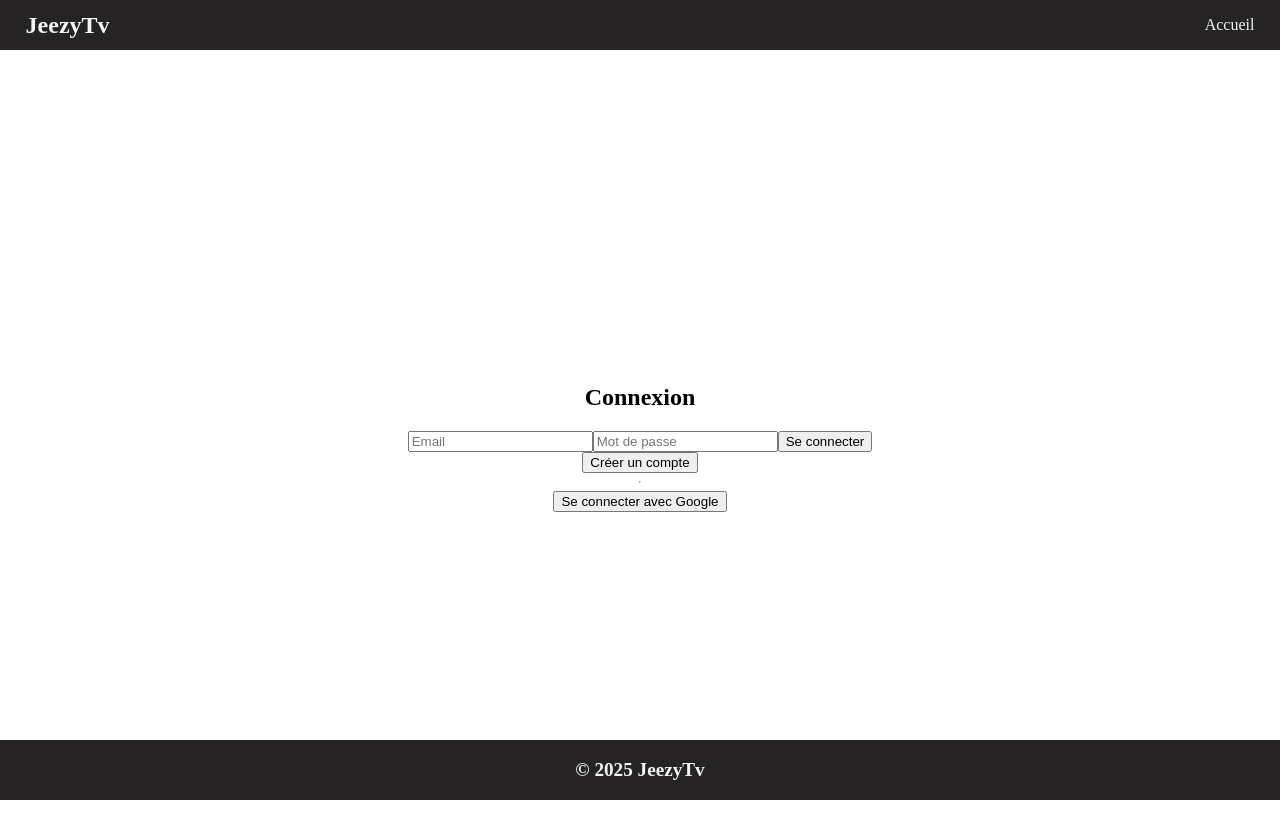
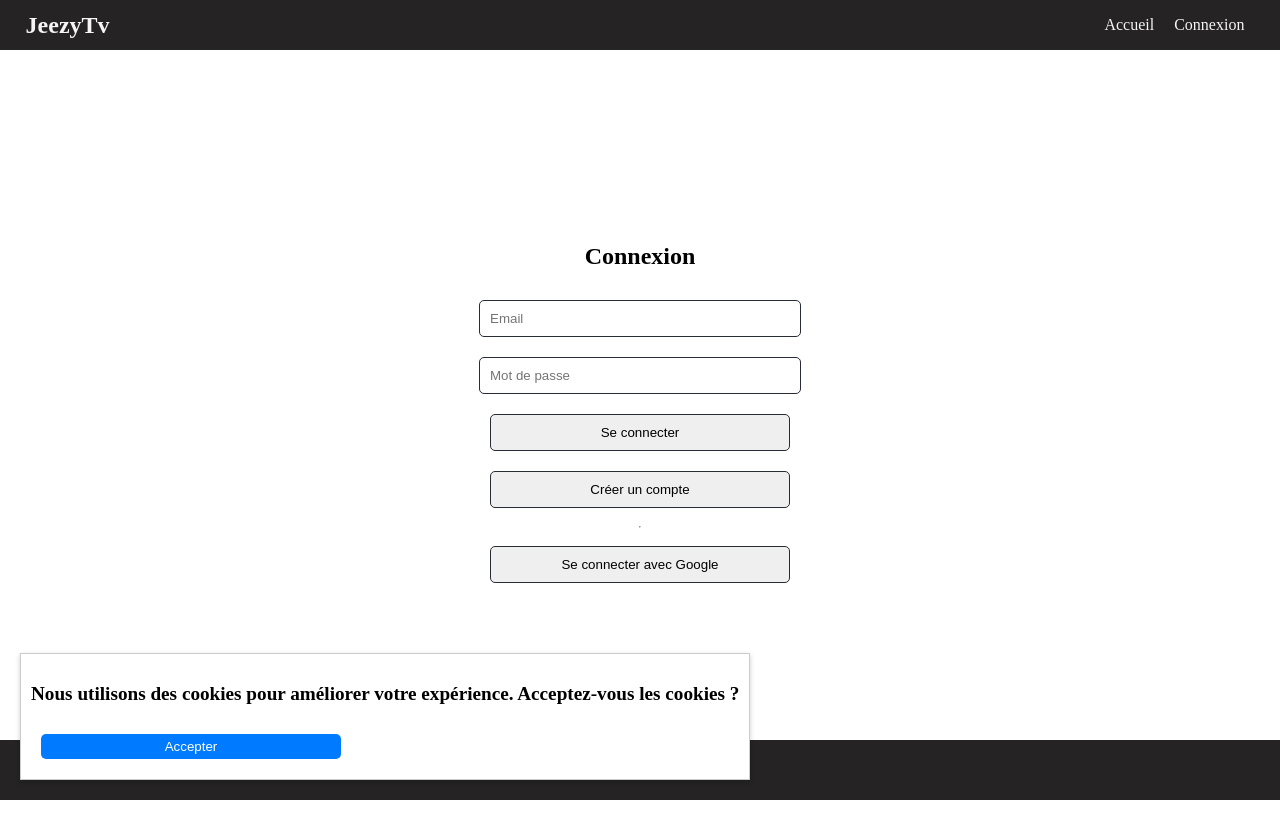
Before and after one commit to 7S-Coder/MyJTV, a React (Vite) app: page /login in a window 1280 px wide. Shown: the top 838 px of the page. After the commit the page ends 800 px from the top, so only its background shows below. Built offline with nearby package versions, Linux system fonts and the light colour scheme; no server answers.

Commit message:
update auth logic

```diff
--- a/package.json
+++ b/package.json
@@ -10,6 +10,7 @@
     "preview": "vite preview"
   },
   "dependencies": {
+    "js-cookie": "^3.0.5",
     "livekit-server-sdk": "^2.10.2",
     "react": "^19.0.0",
     "react-dom": "^19.0.0",
--- a/src/App.jsx
+++ b/src/App.jsx
@@ -1,5 +1,5 @@
 import React from 'react';
-import { BrowserRouter as Router, Route, Routes, Navigate } from 'react-router-dom';
+import { BrowserRouter as Router, Route, Routes } from 'react-router-dom';
 import './App.scss';
 import Home from './pages/Home.jsx';
 import Error from './components/Error.jsx';
@@ -7,19 +7,10 @@ import Navbar from './components/Navbar.jsx';
 import Footer from './components/Footer.jsx';
 import Admin from './pages/Admin.jsx';
 import { StreamProvider } from './context/StreamContext.jsx';
-import { AuthProvider, useAuth } from './context/AuthContext.jsx';
+import { AuthProvider } from './context/AuthContext.jsx';
 import Auth from './pages/Auth.jsx';
-import { auth, signInWithGoogle } from './firebase/firebaseConfig';
-
-const ProtectedRoute = ({ children }) => {
-    const user = auth.currentUser;
-
-    if (!user) {
-        return <Navigate to="/signup" />;
-    }
-
-    return children;
-};
+import { signInWithGoogle } from './firebase/firebaseConfig';
+import ProtectedRoute from './components/ProtectedRoute.jsx'; // Utilisez uniquement cette version
 
 const SignUp = () => {
     return (
@@ -37,7 +28,14 @@ function App() {
                 <Router>
                     <Navbar />
                     <Routes>
-                        <Route path="/" element={<Home />} />
+                        <Route
+                            path="/"
+                            element={
+                                <ProtectedRoute>
+                                    <Home />
+                                </ProtectedRoute>
+                            }
+                        />
                         <Route
                             path="/admin"
                             element={
@@ -46,7 +44,14 @@ function App() {
                                 </ProtectedRoute>
                             }
                         />
-                        <Route path="/protected" element={<ProtectedRoute><div>Contenu protégé</div></ProtectedRoute>} />
+                        <Route
+                            path="/protected"
+                            element={
+                                <ProtectedRoute>
+                                    <div>Contenu protégé</div>
+                                </ProtectedRoute>
+                            }
+                        />
                         <Route path="/signup" element={<SignUp />} />
                         <Route path="/login" element={<Auth />} />
                         <Route path="*" element={<Error />} />
--- a/src/App.scss
+++ b/src/App.scss
@@ -8,13 +8,54 @@ body {
   padding-top: 30px;
 
 }
+
+// css pour l'auth et sign-up
+
+.auth-container {
+
+  form {
+    display: flex;
+    flex-direction: column;
+    align-items: center;
+    justify-content: center;
+    width: 100%;
+
+
+  }
+
+  input {
+    width: 300px;
+    margin: 10px;
+    padding: 10px;
+    border-radius: 5px;
+    border: 0.1em solid #282c34;
+  }
+
+
+
+}
+
+button {
+  width: 300px;
+  margin: 10px;
+  padding: 10px;
+  border-radius: 5px;
+  border: 0.1em solid #282c34;
+}
+
+button:hover {
+  background-color: #282c34;
+  color: whitesmoke;
+  cursor: pointer;
+}
 .centered-container {
   display: flex;
   flex-direction: column;
   justify-content: center;
   align-items: center;
-  height: 100vh;
+  height: calc(100vh - 60px);
 }
+
 
 
 
@@ -27,3 +68,28 @@ li {
   list-style-type: none;
 
 }
+
+.cookies-popup {
+    position: fixed;
+    bottom: 20px;
+    left: 20px;
+    background: #fff;
+    border: 1px solid #ccc;
+    padding: 10px;
+    box-shadow: 0 2px 5px rgba(0, 0, 0, 0.2);
+    z-index: 1000;
+}
+
+.cookies-popup button {
+    margin-top: 10px;
+    padding: 5px 10px;
+    background: #007bff;
+    color: #fff;
+    border: none;
+    cursor: pointer;
+}
+
+.user-menu {
+    position: relative;
+    cursor: pointer;
+}
--- a/src/components/Navbar.jsx
+++ b/src/components/Navbar.jsx
@@ -1,13 +1,57 @@
-import React from 'react';
+import React, { useState, useEffect } from 'react';
+import { Link, useNavigate } from 'react-router-dom';
+import Cookies from 'js-cookie';
 import '../css/Navbar.scss';
+import { auth } from '../firebase/firebaseConfig';
+import { onAuthStateChanged } from 'firebase/auth';
 
 const Navbar = () => {
+    const [menuOpen, setMenuOpen] = useState(false);
+    const [user, setUser] = useState(null);
+    const navigate = useNavigate(); // Hook pour la navigation
+
+    useEffect(() => {
+        // Écoute les changements d'état de l'utilisateur
+        const unsubscribe = onAuthStateChanged(auth, (currentUser) => {
+            if (currentUser) {
+                setUser({
+                    email: currentUser.email,
+                    uid: currentUser.uid,
+                });
+                Cookies.set('user', JSON.stringify({ email: currentUser.email, uid: currentUser.uid }), { expires: 7 });
+            } else {
+                setUser(null);
+                Cookies.remove('user');
+                navigate('/login'); // Redirige vers la page de connexion après déconnexion
+            }
+        });
+
+        // Nettoyage de l'écouteur
+        return () => unsubscribe();
+    }, [navigate]);
+
+    const handleLogout = () => {
+        auth.signOut();
+        setMenuOpen(false); // Ferme le menu après la déconnexion
+    };
+
     return (
         <nav>
             <h1>JeezyTv</h1>
             <ul>
-        <li><a href="/">Accueil</a></li>
-        {/* <li><a href="#">Chat</a></li> */}
+                <li><Link to="/">Accueil</Link></li>
+                {user ? (
+                    <li className="user-menu" onClick={() => setMenuOpen(!menuOpen)}>
+                        {user.email}
+                        {menuOpen && (
+                            <div className="dropdown-menu">
+                                <button onClick={handleLogout}>Déconnexion</button>
+                            </div>
+                        )}
+                    </li>
+                ) : (
+                    <li><Link to="/login">Connexion</Link></li>
+                )}
             </ul>
         </nav>
     );
--- a/src/components/ProtectedRoute.js
+++ b/src/components/ProtectedRoute.jsx
@@ -6,7 +6,7 @@ const ProtectedRoute = ({ children }) => {
     const user = auth.currentUser;
 
     if (!user) {
-        return <Navigate to="/signup" />;
+        return <Navigate to="/login" />;
     }
 
     return children;
--- a/src/css/Navbar.scss
+++ b/src/css/Navbar.scss
@@ -11,4 +11,42 @@ nav {
     align-items: center;
     padding: 0 2vw;
     color: whitesmoke;
+
+    ul {
+        display: flex;
+        list-style-type: none;
+
+        li {
+        margin: 0 10px;
+
+        }
+    }
+
+    .dropdown-menu {
+        position: absolute;
+        top: 100%;
+        right: 0;
+        margin-top: 16px;
+        background: rgb(37, 35, 35);
+        padding: 10px;
+        box-shadow: 0 2px 5px rgba(0, 0, 0, 0.2);
+        padding: 0;
+        z-index: 1000;
+
+        button {
+            background-color: inherit;
+            color: whitesmoke;
+            border: none;
+            margin: 0;
+            border-radius: 0;
+        }
+
+        li, button:hover {
+            background-color: white;
+            color: rgb(37, 35, 35);
+            cursor: pointer;
+        }
+    }
+
+
 }
--- a/src/firebase/firebaseConfig.js
+++ b/src/firebase/firebaseConfig.js
@@ -1,5 +1,6 @@
 import { initializeApp } from 'firebase/app';
 import { getAuth, GoogleAuthProvider, signInWithPopup } from 'firebase/auth';
+import Cookies from 'js-cookie';
 
 const firebaseConfig = {
     apiKey: import.meta.env.VITE_FIREBASE_API_KEY,
@@ -17,10 +18,24 @@ export const auth = getAuth(app);
 // Fonction pour la connexion Google
 const googleProvider = new GoogleAuthProvider();
 
+// Fonction pour stocker les données utilisateur dans des cookies
+export const setUserCookies = (user) => {
+    const userData = {
+        email: user.email,
+        uid: user.uid,
+    };
+    Cookies.set('user', JSON.stringify(userData), { expires: 7 }); // Expire dans 7 jours
+};
+
+export const clearUserCookies = () => {
+    Cookies.remove('user');
+};
+
 export const signInWithGoogle = async () => {
     try {
         const result = await signInWithPopup(auth, googleProvider);
         console.log('Utilisateur connecté :', result.user);
+        setUserCookies(result.user); // Stocke les données utilisateur dans les cookies
     } catch (error) {
         console.error('Erreur lors de la connexion Google :', error);
     }
--- a/src/pages/Auth.jsx
+++ b/src/pages/Auth.jsx
@@ -1,27 +1,50 @@
 import React, { useState } from 'react';
 import { auth, signInWithGoogle } from '../firebase/firebaseConfig';
 import { createUserWithEmailAndPassword, signInWithEmailAndPassword } from 'firebase/auth';
+import Cookies from 'js-cookie';
+import { setUserCookies } from '../firebase/firebaseConfig';
+import { useNavigate } from 'react-router-dom';
 
 const Auth = () => {
   const [email, setEmail] = useState('');
   const [password, setPassword] = useState('');
   const [isLogin, setIsLogin] = useState(true);
+  const [cookiesAccepted, setCookiesAccepted] = useState(Cookies.get('cookiesAccepted') === 'true');
+  const navigate = useNavigate(); // Hook pour la navigation
 
   const handleSubmit = async (e) => {
     e.preventDefault();
+    if (!cookiesAccepted) {
+      alert('Vous devez accepter les cookies pour continuer.');
+      return;
+    }
     try {
+      let userCredential;
       if (isLogin) {
-        await signInWithEmailAndPassword(auth, email, password);
+        userCredential = await signInWithEmailAndPassword(auth, email, password);
       } else {
-        await createUserWithEmailAndPassword(auth, email, password);
+        userCredential = await createUserWithEmailAndPassword(auth, email, password);
       }
+      setUserCookies(userCredential.user); // Stocke les données utilisateur dans les cookies
+      navigate('/'); // Redirige vers la page d'accueil
     } catch (error) {
       console.error('Authentication error:', error);
     }
   };
 
+  const handleAcceptCookies = () => {
+    Cookies.set('cookiesAccepted', 'true', { expires: 365 });
+    setCookiesAccepted(true);
+  };
+
   return (
-    <div className='centered-container'>
+    <div className='centered-container auth-container'>
+      {!cookiesAccepted && (
+        <div className="cookies-popup">
+          <p>Nous utilisons des cookies pour améliorer votre expérience. Acceptez-vous les cookies ?</p>
+          <button onClick={handleAcceptCookies}>Accepter</button>
+        </div>
+      )}
       <h2>{isLogin ? 'Connexion' : 'Inscription'}</h2>
       <form onSubmit={handleSubmit}>
         <input
@@ -42,7 +65,13 @@ const Auth = () => {
         {isLogin ? "Créer un compte" : 'Se connecter'}
       </button>
       <hr />
-      <button onClick={signInWithGoogle} className="google-auth-button">
+      <button
+        onClick={async () => {
+          await signInWithGoogle();
+          navigate('/'); // Redirige vers la page d'accueil après la connexion Google
+        }}
+        className="google-auth-button"
+      >
         Se connecter avec Google
       </button>
     </div>
--- a/src/pages/SignUp.jsx
+++ b/src/pages/SignUp.jsx
@@ -3,7 +3,7 @@ import { signInWithGoogle } from '../firebase/firebaseConfig';
 
 const SignUp = () => {
     return (
-        <div className='centered-container'>
+        <div className='centered-container auth-container'>
             <h1>Inscription</h1>
             <button onClick={signInWithGoogle}>S'inscrire avec Google</button>
         </div>
```
Also changed, not shown: 1 other file (tests, documents, lock files or other folders). Lines whose indentation alone changed are shown as unchanged.
